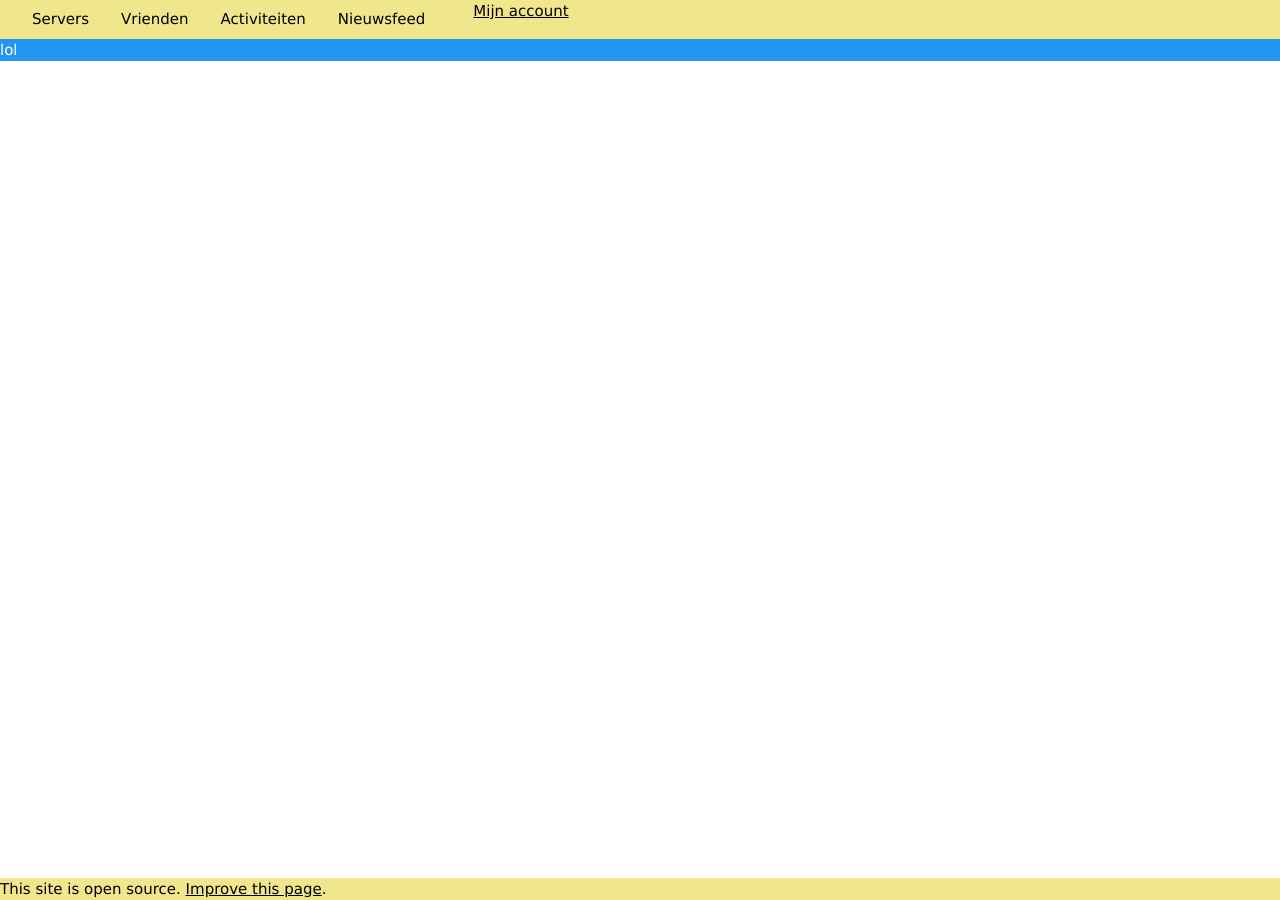
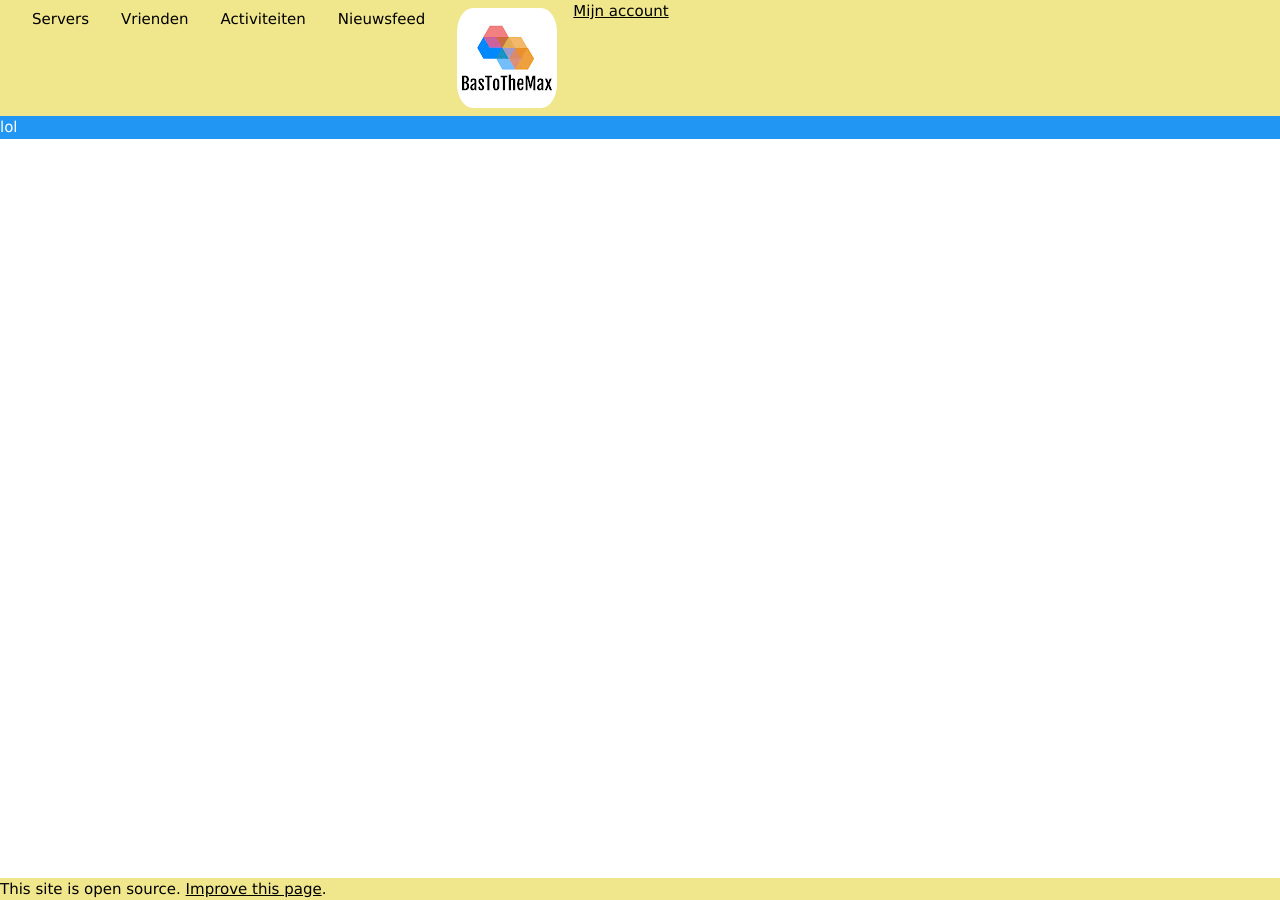
Before and after one commit to BasToTheMax/ChatApp, a Jekyll site: the page built from docs/index.md, in a window 1280 px wide. Built offline with Jekyll 4.4.1, drawn with Linux system fonts in a browser that asks for light colours; our own code applies the rules of GitHub Pages for plain Markdown files.

Commit message:
Update default.html

```diff
--- a/docs/_layouts/default.html
+++ b/docs/_layouts/default.html
@@ -30,8 +30,8 @@
         <a href="{{ site.base }}/friends" class="w3-bar-item w3-button">Vrienden</a>
         <a href="{{ site.base }}/activity" class="w3-bar-item w3-button">Activiteiten</a>
         <a href="{{ site.base }}/feed" class="w3-bar-item w3-button">Nieuwsfeed</a>
-        <img class="w3-round-xxlarge w3-bar-item" src="{{ site.base }}/profile.jpg" width="15px" height="15px">
-        <a href="{{ site.base }}/account">Mijn account</a>
+        <img class="w3-round-xxlarge w3-bar-item" src="{{ site.base }}/profile.jpg" styles="float: left;" style="float: left;">
+        <a href="{{ site.base }}/account" styles="float: left;" style="float: left;">Mijn account</a>
       </div>
 
     </div>
```
